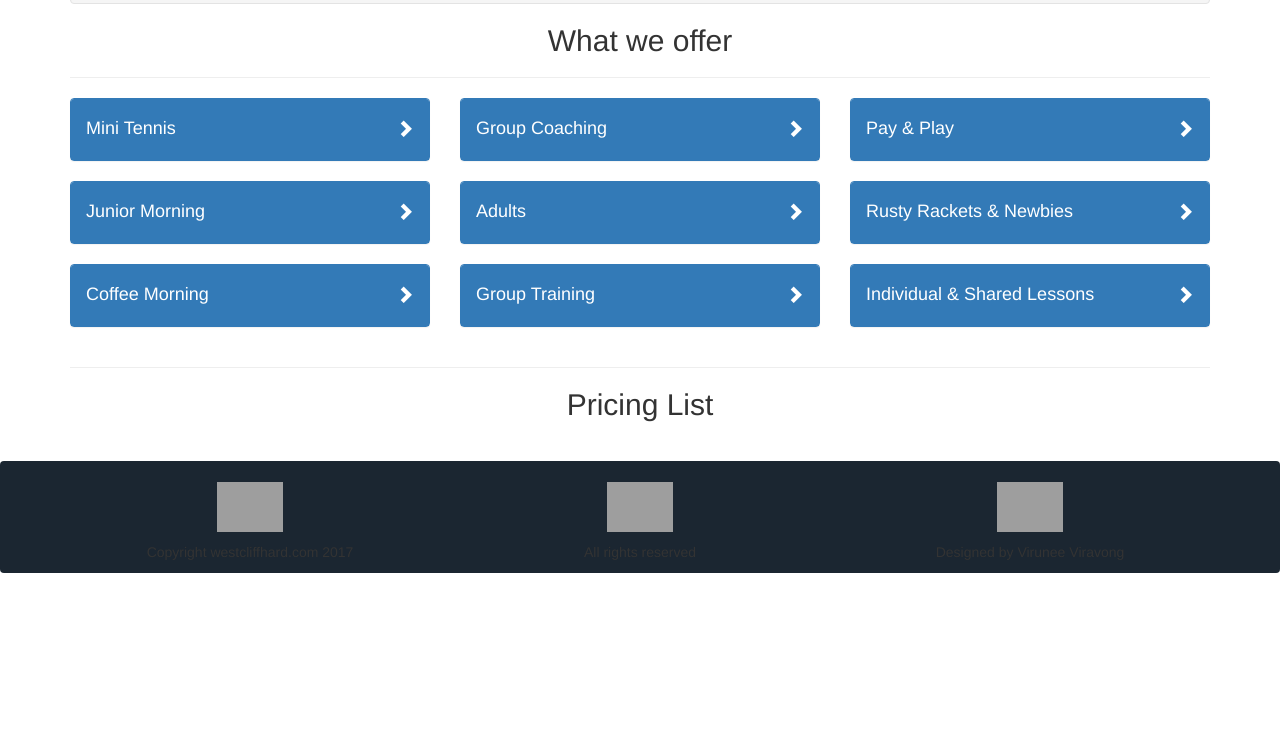
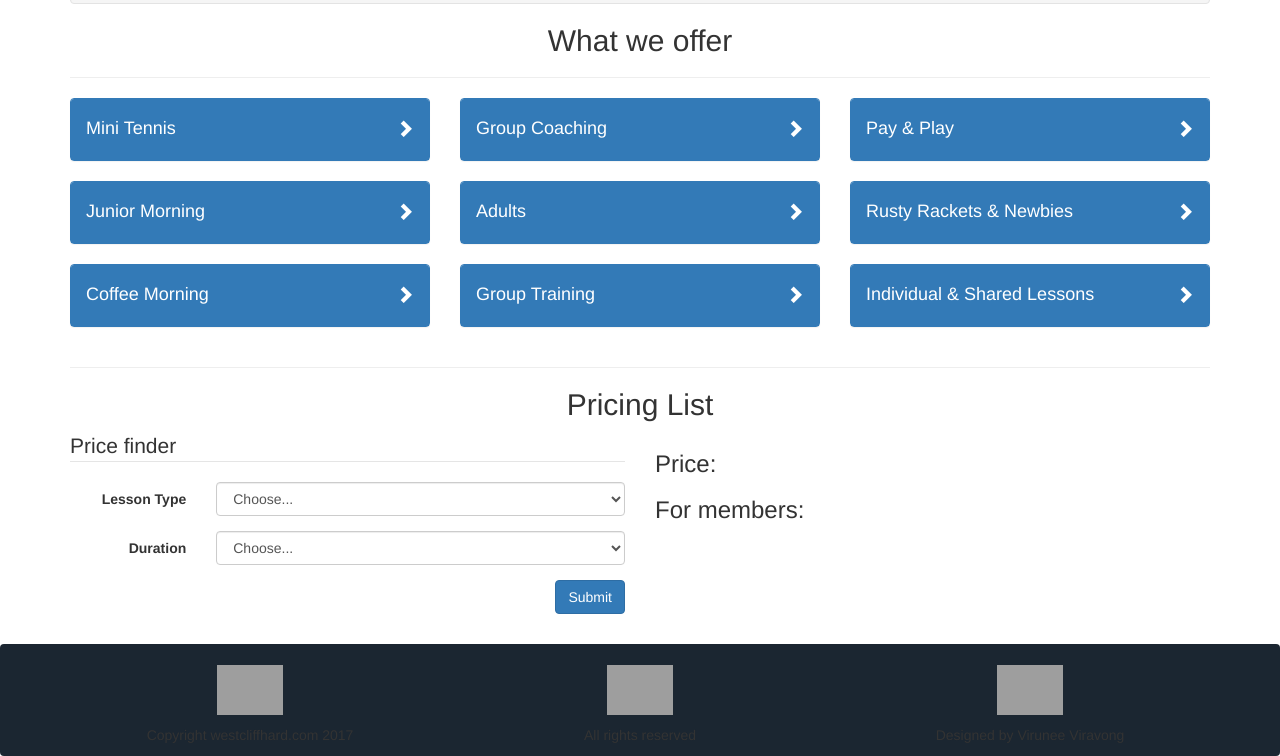
Before and after one commit to Virunee/tennis-site, a plain HTML site: page index.html at #!/coaching in a window 1280 px wide. Shown: the part 758-1514 px from the top of the page. Before the commit the page ends 1331 px from the top, so only its background shows below. Drawn offline with nearby package versions, Linux system fonts and the light colour scheme; some packages are replaced by stand-ins of ours; grey boxes are pictures that could not be loaded.

Commit message:
Added pricing form
Added pricing form to coaching page

```diff
--- a/pages/coaching.html
+++ b/pages/coaching.html
@@ -196,8 +196,49 @@
 <hr/>
 <h2><center>Pricing List</center></h2>
 
-<form>
+<!-- FORM -->
+<div class="row">
+<form class="form-horizontal col-md-6">
+  <fieldset>
+    <legend>Price finder</legend>
+    <div class="form-group">
+  <label class="col-md-3 control-label" for="select">Lesson Type</label>
+  <div class="col-md-9">
+  <select class="form-control" id="select">
+    <option selected>Choose...</option>
+    <option value="1">Individual</option>
+    <option value="2">Shared (2 people)</option>
+    <option value="3">Childrens Group Coaching</option>
+    <option value="4">Three & Me</option>
+    <option value="5">Squad Training</option>
+    <option value="6">Small Adult Group</option>
+  </select>
+</div>
+</div>
 
+<div class="form-group">
+  <label class="col-md-3 control-label" for="select">Duration</label>
+  <div class="col-md-9">
+  <select class="form-control" id="select">
+    <option selected>Choose...</option>
+    <option value="1">1 hour</option>
+    <option value="2">45 mins</option>
+    <option value="3">30 mins</option>
+  </select>
+</div>
+</div>
+
+<div class="form group">
+  <button type="submit" class="btn btn-primary pull-right">Submit</button>
+</div>
+</fieldset>
 </form>
 
+<div class="col-md-6">
+  <h3>Price:</h3>
+  <h3>For members:</h3>
 </div>
+
+</div>
+
+</div>
```
